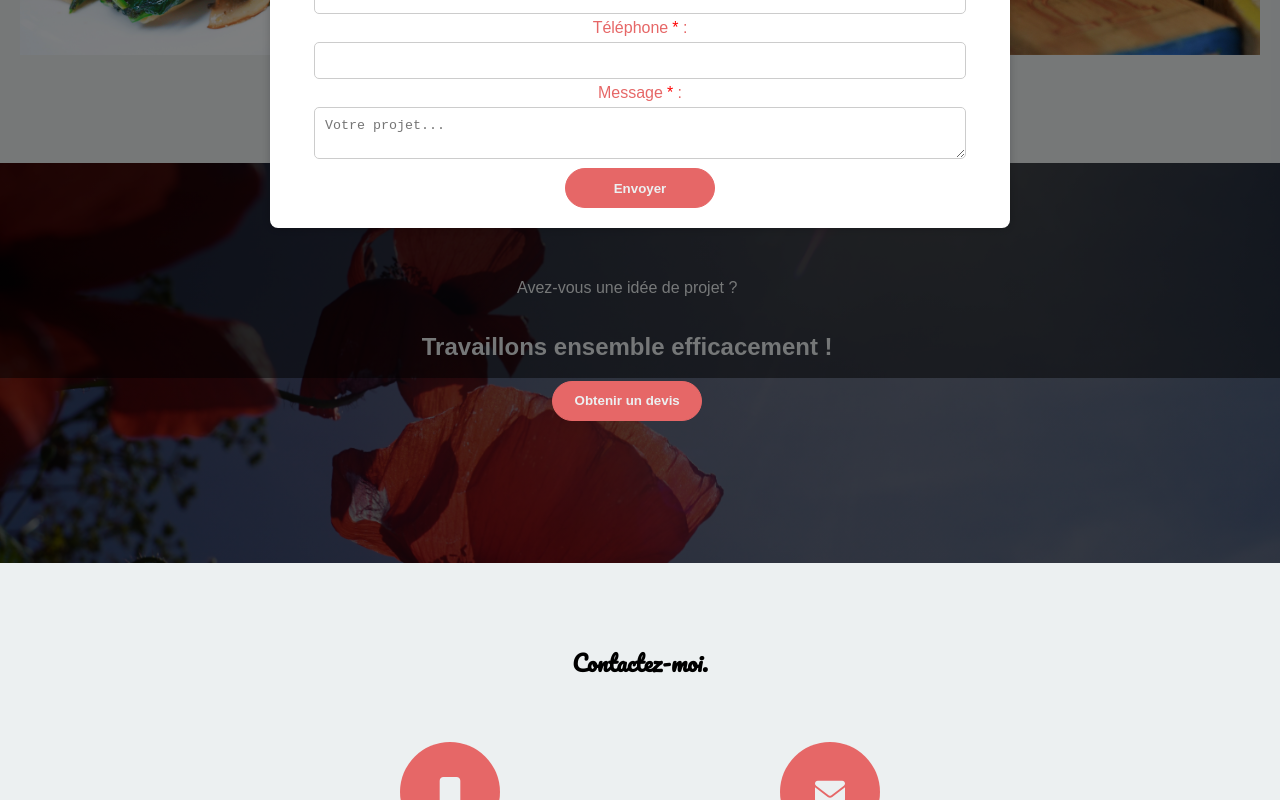
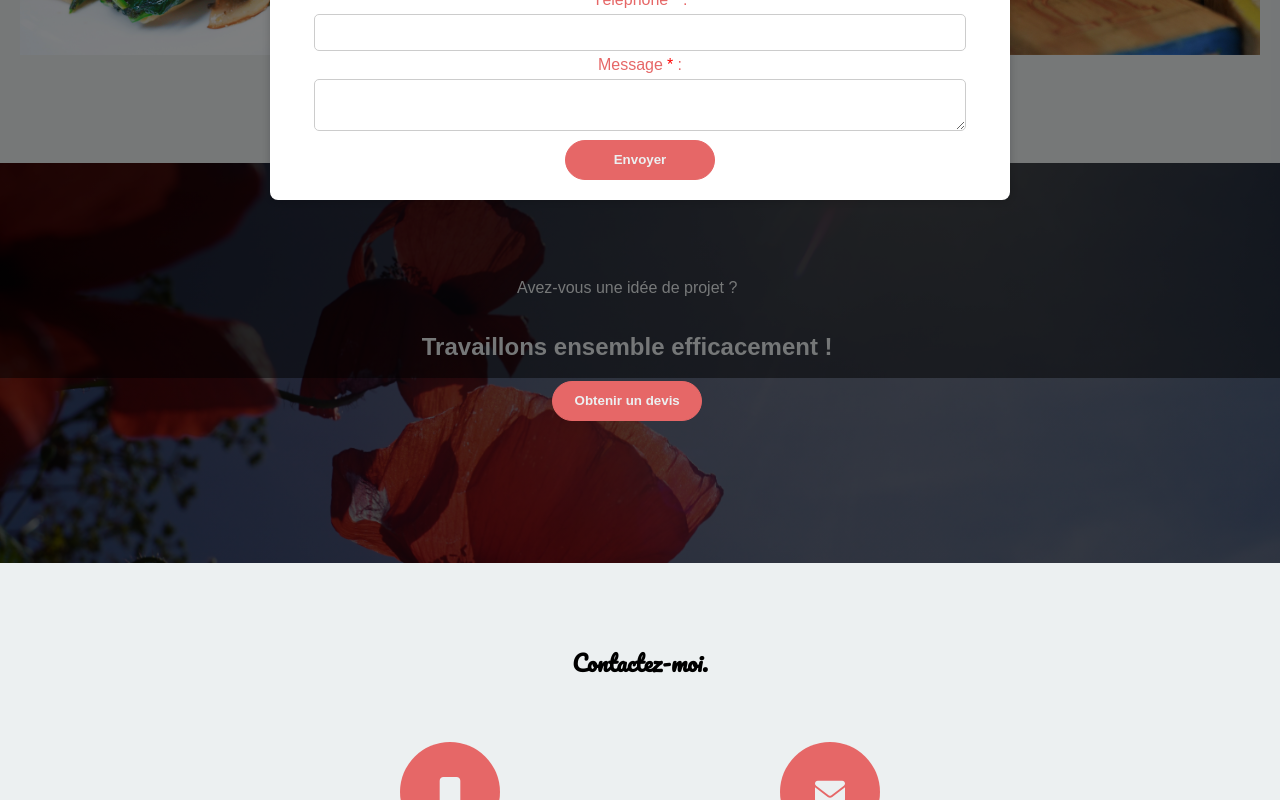
Before and after one commit to clairelacanal/my-book, a React (Create React App) app: page / in a window 1280 px wide. Both pictures are taken after a click on the button "Obtenir un devis". Shown: the part 2637-3437 px from the top of the page. Built offline with nearby package versions, Linux system fonts and the light colour scheme; grey boxes are pictures that could not be loaded.

Commit message:
popup rectified

```diff
--- a/src/Components/Banniere/Banniere.js
+++ b/src/Components/Banniere/Banniere.js
@@ -11,25 +11,24 @@ class Banniere extends Component {
   }
 
   afficherDevisPopup = () => {
-    console.log("afficherDevisPopup appelé");
     this.setState({ afficherDevisPopup: true });
   };
 
+  fermerDevisPopup = () => {
+    this.setState({ afficherDevisPopup: false });
+  };
+
   render() {
-    const { afficherDevisPopup } = this.state;
-
     return (
       <section className="banniere">
         <div className="background-banniere">
           <p>Avez-vous une idée de projet ?</p>
           <h1>Travaillons ensemble efficacement !</h1>
-          <button onClick={this.afficherDevisPopup} className="obtenirDevis-button">Obtenir un devis</button>
-          {afficherDevisPopup && (
-            <div className="devis-popup">
-              <div className="devis-popup-contenu">
-                <ObtenirUnDevisForm/>
-              </div>
-            </div>
+          <button onClick={this.afficherDevisPopup} className="obtenirDevis-button">
+            Obtenir un devis
+          </button>
+          {this.state.afficherDevisPopup && (
+            <ObtenirUnDevisForm fermerPopup={this.fermerDevisPopup} />
           )}
         </div>
       </section>
--- a/src/Components/Devis/ObtenirUnDevisForm.js
+++ b/src/Components/Devis/ObtenirUnDevisForm.js
@@ -1,11 +1,9 @@
 import React, { useState } from 'react';
 import './ObtenirUnDevisForm.css';
-import './Confirmation';
-import Confirmation from './Confirmation';
+import Confirmation from './Confirmation'; // Assurez-vous que le chemin d'importation est correct
 
-function ObtenirUnDevisForm() {
+function ObtenirUnDevisForm(props) {
   const [demandeSoumise, setDemandeSoumise] = useState(false);
-  const [afficherTitre, setAfficherTitre] = useState(true);
   const [nom, setNom] = useState('');
   const [prenom, setPrenom] = useState('');
   const [email, setEmail] = useState('');
@@ -14,74 +12,40 @@ function ObtenirUnDevisForm() {
   const [telephoneErreur, setTelephoneErreur] = useState(false);
   const [emailErreur, setEmailErreur] = useState(false);
   const [formulaireValide, setFormulaireValide] = useState(true);
-  const [afficherFormulaire, setAfficherFormulaire] = useState(false);
 
   const handleTelephoneChange = (e) => {
     const phoneRegex = /^0[1-9]([-. ]?[0-9]{2}){4}$/;
     const value = e.target.value;
-    if (!phoneRegex.test(value)) {
-      setTelephoneErreur(true);
-      setFormulaireValide(false);
-    } else {
-      setTelephoneErreur(false);
-      setFormulaireValide(!emailErreur); // Réinitialiser le statut du formulaire s'il n'y a pas d'erreur d'email
-    }
     setTelephone(value);
+    setTelephoneErreur(!phoneRegex.test(value));
+    setFormulaireValide(phoneRegex.test(value) && !emailErreur);
   };
 
   const handleEmailChange = (e) => {
     const emailRegex = /^\S+@\S+\.\S+$/;
     const value = e.target.value;
-    if (!emailRegex.test(value)) {
-      setEmailErreur(true);
-      setFormulaireValide(false);
-    } else {
-      setEmailErreur(false);
-      setFormulaireValide(!telephoneErreur); // Réinitialiser le statut du formulaire s'il n'y a pas d'erreur de téléphone
-    }
     setEmail(value);
+    setEmailErreur(!emailRegex.test(value));
+    setFormulaireValide(emailRegex.test(value) && !telephoneErreur);
   };
 
   const handleSubmit = (e) => {
     e.preventDefault();
-
-    // Réinitialisez d'abord les états d'erreur
-    setTelephoneErreur(false);
-    setEmailErreur(false);
-
-    // Si les vérifications sont réussies, vous pouvez soumettre le formulaire
+    if (formulaireValide) {
       setDemandeSoumise(true);
-    setAfficherTitre(false);
-    // Laisser l'affichage du popup activé pour afficher la confirmation
-
-    console.log('Données du formulaire :', { nom, prenom, email, telephone, message });
-    setNom('');
-    setPrenom('');
-    setEmail('');
-    setTelephone('');
-    setMessage('');
+      console.log('Formulaire soumis :', { nom, prenom, email, telephone, message });
+      // Ici, vous traiteriez les données du formulaire, par exemple, en les envoyant à un serveur
+    }
   };
 
   const fermerFormulaire = () => {
-    setAfficherFormulaire(false); // Ferme le formulaire directement
-};
-
-
-
-  const handleClickOverlay = () => {
-    if (!demandeSoumise) {
-        fermerFormulaire();
-    }
+    props.fermerPopup();
   };
 
   return (
-    <>
-        <div className='overlay' onClick={handleClickOverlay}>
+    <div className='overlay' onClick={fermerFormulaire}>
       <div className='popup' onClick={(e) => e.stopPropagation()}>
-            <button onClick={fermerFormulaire} className="close-button">
-              ✖
-            </button>
-            {afficherTitre && <h2>Obtenir un devis</h2>}
+        <button onClick={fermerFormulaire} className="close-button">✖</button>
         {!demandeSoumise ? (
           <form onSubmit={handleSubmit}>
             <div>
@@ -133,7 +97,6 @@ function ObtenirUnDevisForm() {
               <textarea
                 id="message"
                 value={message}
-                    placeholder='Votre projet...'
                 onChange={(e) => setMessage(e.target.value)}
                 required
                 className="input-field"
@@ -142,13 +105,10 @@ function ObtenirUnDevisForm() {
             <button type="submit" className='submit-devis' disabled={!formulaireValide}>Envoyer</button>
           </form>
         ) : (
-              <div>
           <Confirmation />
-              </div>
         )}
       </div>
     </div>
-    </>
   );
 }
 
```
Lines whose indentation alone changed are shown as unchanged.
